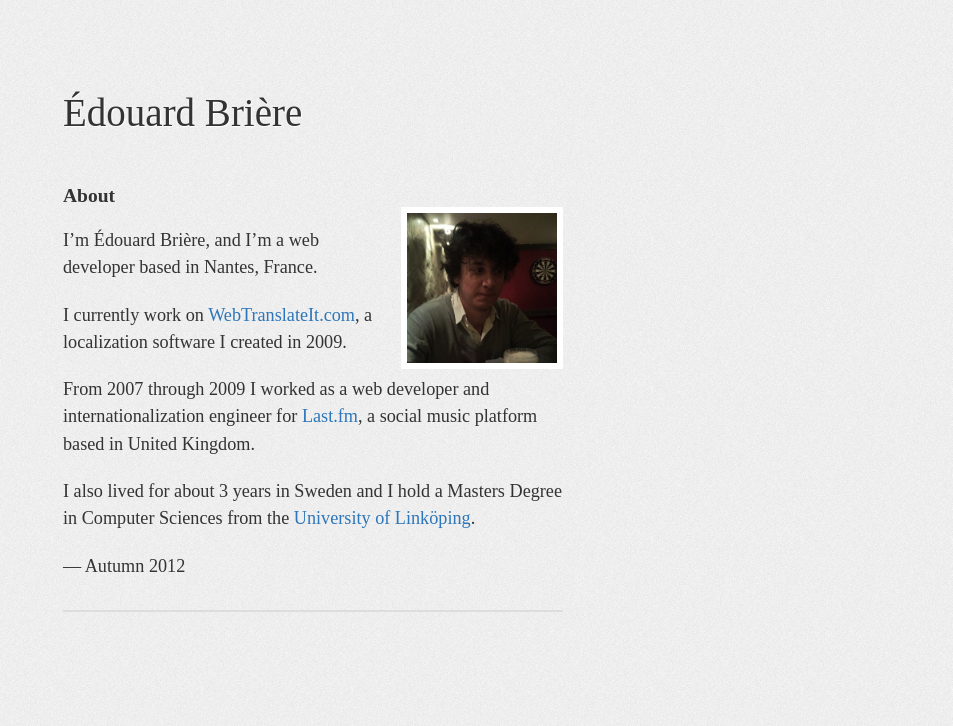
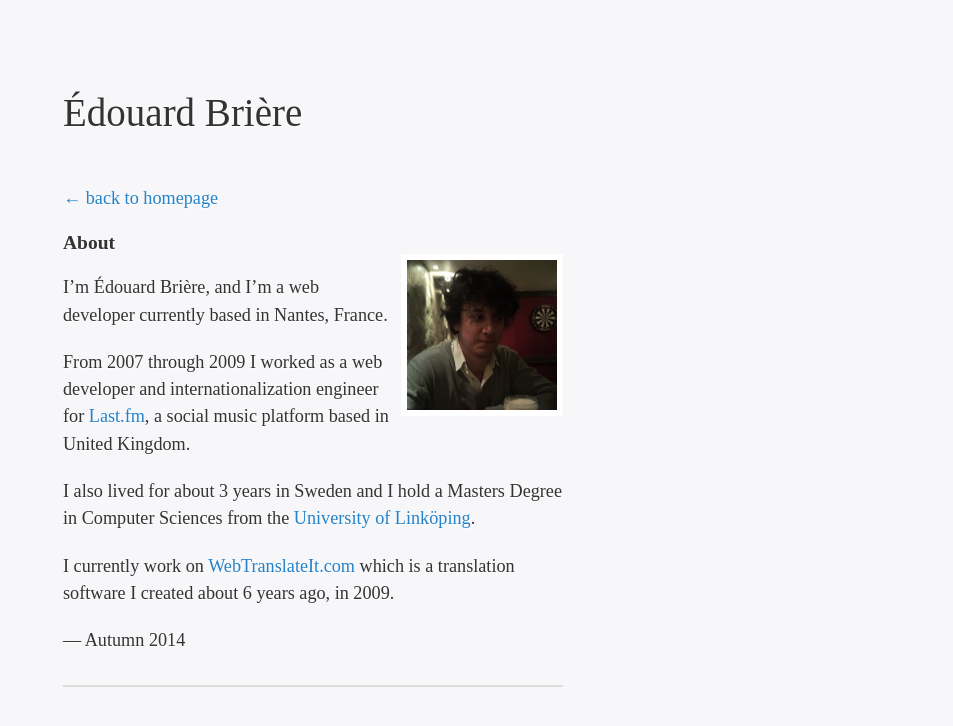
Before and after one commit to edouard/edouard.github.io, a Jekyll site: the page built from about.md, in a window 1280 px wide. Shown: the top 726 px of the page, without its empty margins (327-1280 px from the left). Built offline with Jekyll 4.4.1, drawn with Linux system fonts in a browser that asks for light colours.

Commit message:
Rejigg about page, freshen up design a bit

```diff
--- a/_layouts/page.html
+++ b/_layouts/page.html
@@ -2,8 +2,11 @@
 layout: default
 ---
 <section id="about">
-  <header><h1><a href="/">Édouard Brière</a></h1></header>
-	<h2>{{ page.title }}</h2>
+  <header>
+    <h1><a href="/">Édouard Brière</a></h1>
+    <p><a href="/">← back to homepage</a></p>
+  </header>
+  <h2>{{ page.title }}</h2>
 	{% if page.date %}
 	<p class="date">{{ page.date | date_to_string }}</p>
 	{% endif %}
--- a/about.md
+++ b/about.md
@@ -3,16 +3,16 @@ layout: page
 title: About
 ---
 
-<img src="/images/edouard_briere.jpg" style="position: relative; float: right; border: 6px solid #FFF; width: 150px; margin-left: 10px" alt="Photo of Édouard Brière">
+<img src="/images/edouard_briere.jpg" class="avatar" alt="Photo of Édouard Brière">
 
-I’m Édouard Brière, and I’m a web developer based in Nantes, France.
-
-I currently work on [WebTranslateIt.com](https://webtranslateit.com), a localization software I created in 2009.
+I’m Édouard Brière, and I’m a web developer currently based in Nantes, France.
 
 From 2007 through 2009 I worked as a web developer and internationalization engineer for [Last.fm](http://last.fm), a social music platform based in United Kingdom.
 
 I also lived for about 3 years in Sweden and I hold a Masters Degree in Computer Sciences from the [University of Linköping](http://en.wikipedia.org/wiki/Linköping_University).
 
-— Autumn 2012
+I currently work on [WebTranslateIt.com](https://webtranslateit.com) which is a translation software I created about 6 years ago, in 2009.
+
+— Autumn 2014
 
 ---
--- a/index.html
+++ b/index.html
@@ -3,7 +3,7 @@ layout: default
 ---
 <section id="about">
   <header><h1><a href="/">Édouard Brière</a></h1></header>
-	<p>Hello, I’m a web developer and entrepreneur. I created <a href="https://webtranslateit.com">WebTranslateIt.com</a>.</p>
+	<p>Hi! I’m a web developer and entrepreneur. I created <a href="https://webtranslateit.com">WebTranslateIt.com</a>.</p>
 	<p>You can read more <a href="/about">about me</a>, and you can find me on <a href="https://twitter.com/edouardbriere">Twitter</a>,
 	<a href="https://github.com/edouard">Github</a> and <a href="mailto:edouard@atelierconvivialite.com">Email</a>.</p>
 	<hr>
--- a/styles/style.css
+++ b/styles/style.css
@@ -37,17 +37,18 @@ body {
   padding: 50px;
 	font-size: small;
 	color: #333;
- 	background: url('/images/bg.png') top left repeat #FFF;
+ 	background: #f7f7fa;
  	-webkit-font-smoothing: antialiased;
 	-webkit-text-size-adjust: 100%; /* Stops Mobile Safari from auto-adjusting font-sizes */
+  text-shadow: 0 1px 0 #fff;
 }
 
 a {
-  color: #2D76B9;
+  color: #2382c8;
 	text-decoration: none;
 }
 a:hover {
-  color: #2D76B9;
+  color: #2382c8;
   text-decoration: underline;
 }
 
@@ -126,6 +127,15 @@ p.date {
   color: #666;
 }
 
+img.avatar
+{
+  position: relative;
+  float: right;
+  border: 6px solid #FFF;
+  width: 150px;
+  margin-left: 10px;
+}
+
 /* Tablet */
 
 /* Wide mobile layout */
```
Also changed, not shown: images/bg.png (deleted).
